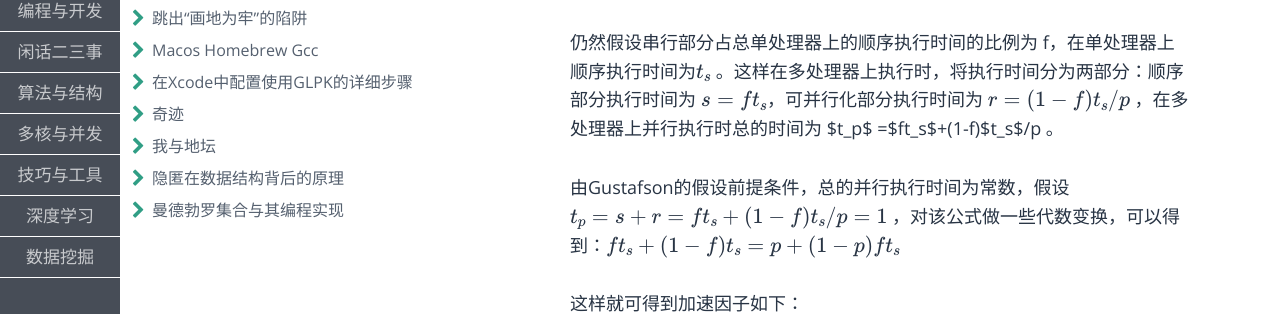
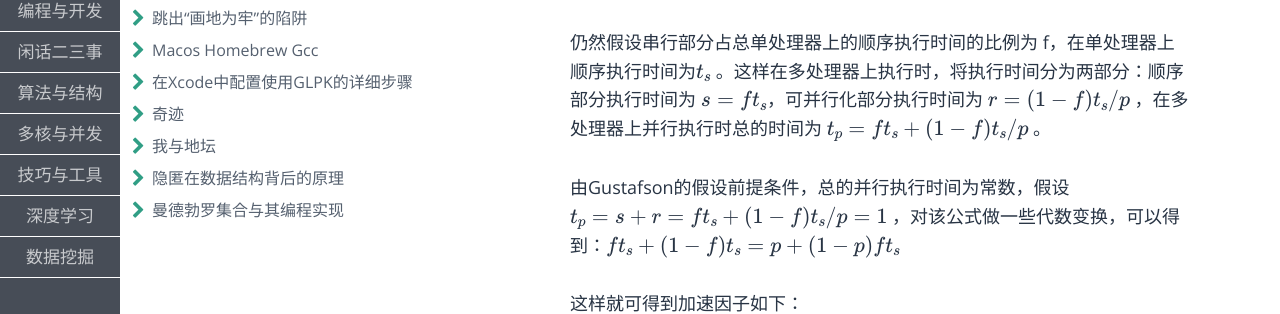
Before and after one commit to fzuo/baimafujinji, a Jekyll site: the page built from _posts/parallel/2010-03-11-gustafson-law.md, in a window 1280 px wide. Shown: the part 494-808 px from the top of the page. Built offline with Jekyll 4.4.1, drawn with Linux system fonts in a browser that asks for light colours; some web fonts are replaced; formulas are drawn with MathJax 3.

```diff
--- a/_posts/parallel/2010-03-11-gustafson-law.md
+++ b/_posts/parallel/2010-03-11-gustafson-law.md
@@ -13,7 +13,7 @@ Gustafson定律由美国计算机科学家John Gustafson及其合作者于1988
 
 1988年，Sandia实验室在具有 1024个处理器的超立方体结构上观察到了3个实际应用程序发生了超线性加速现象，3个应用实际可以达到的加速比分别为1021、1020、1016。这个结果可以说是非常振奋人心的，它表明了在实际情况中是有可能得到线性加速比的，这和Amdahl定律预测并不符合。
 
-仍然假设串行部分占总单处理器上的顺序执行时间的比例为 f，在单处理器上顺序执行时间为$$t_s$$ 。这样在多处理器上执行时，将执行时间分为两部分：顺序部分执行时间为 $$s = ft_s$$，可并行化部分执行时间为 $$r = (1-f)t_s/p$$ ，在多处理器上并行执行时总的时间为 $t_p$ =$ft_s$+(1-f)$t_s$/p 。
+仍然假设串行部分占总单处理器上的顺序执行时间的比例为 f，在单处理器上顺序执行时间为$$t_s$$ 。这样在多处理器上执行时，将执行时间分为两部分：顺序部分执行时间为 $$s = ft_s$$，可并行化部分执行时间为 $$r = (1-f)t_s/p$$ ，在多处理器上并行执行时总的时间为 $$t_p =ft_s+(1-f)t_s/p$$ 。
 
 由Gustafson的假设前提条件，总的并行执行时间为常数，假设 $$t_p = s +r = ft_s+(1-f)t_s/p =1$$ ，对该公式做一些代数变换，可以得到：$$ft_s+(1-f)t_s = p + (1-p)ft_s$$
 
```
